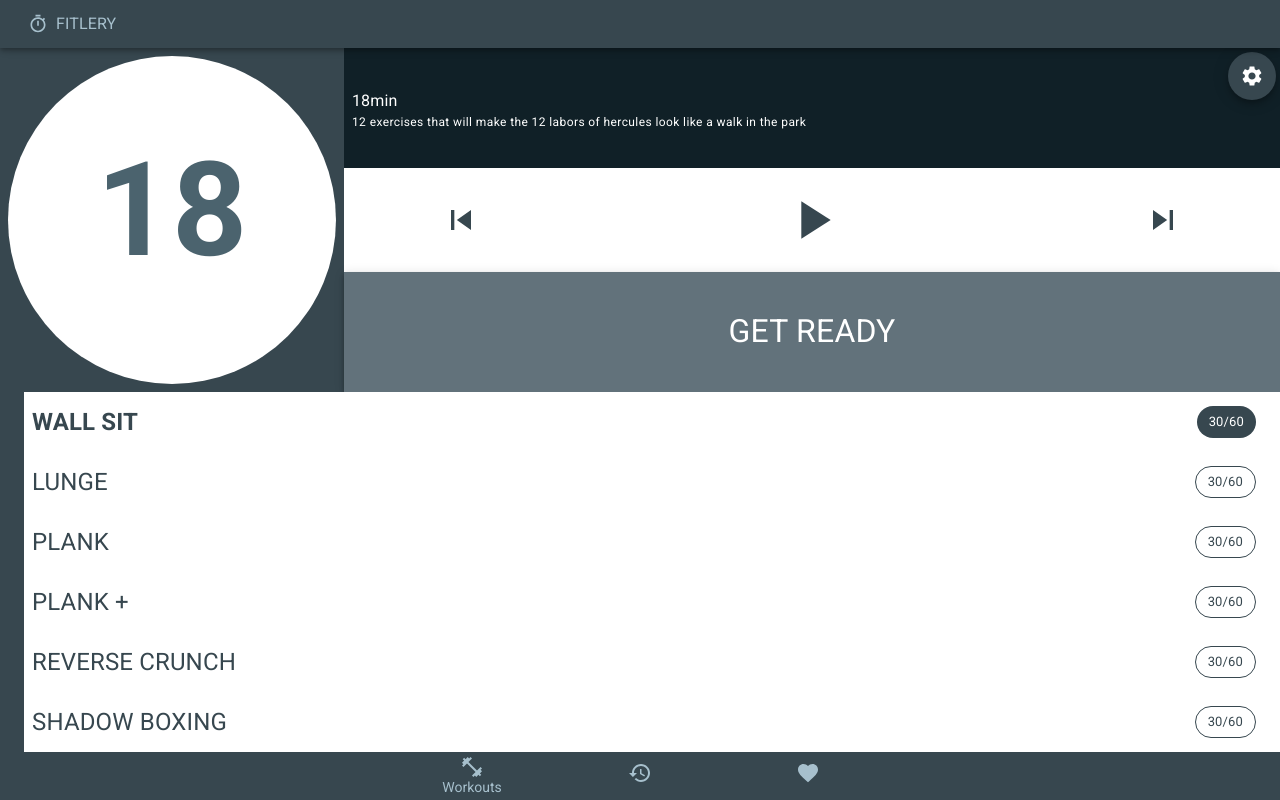
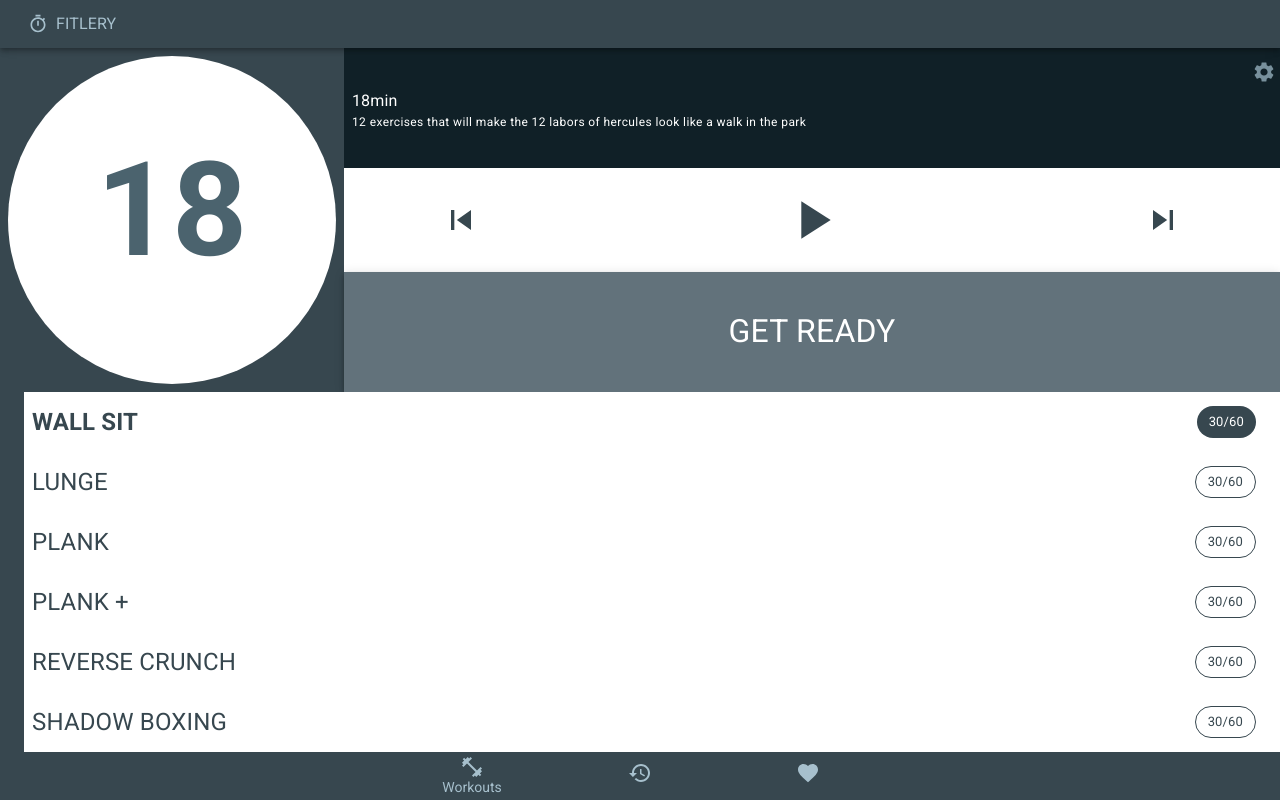
Before and after one commit to m00k/fitlery-web, a React (Create React App) app: page /workouts in a window 1280 px wide. Both pictures are taken after a click on the element 163 px from the left and 273 px from the top of the page. Built offline with nearby package versions, Linux system fonts and the light colour scheme.

Commit message:
refactor(banner): replace fab with card text action

```diff
--- a/src/player/Banner.tsx
+++ b/src/player/Banner.tsx
@@ -1,3 +1,5 @@
+import { IconButton } from '@material-ui/core';
+import SettingsIcon from '@material-ui/icons/Settings';
 import React, { ReactNode } from 'react';
 import Countdown from '../countdown/Countdown';
 import PieCountdown, { PieCountdownProps } from '../countdown/PieCountdown';
@@ -17,6 +19,7 @@ export interface BannerProps {
   children?: ReactNode;
   currentItem: PlaylistItemData;
   styles: BannerStyles;
+  onCardTextClick: () => void;
 }
 
 export interface BannerStyles {
@@ -44,7 +47,7 @@ const buildCardTextProps = ({ styles, ...props }: BannerProps) => {
 }
 
 const Banner: React.FC<BannerProps> = ({ styles, ...props }: BannerProps) => {
-  const { short, playState, msLeft } = props;
+  const { short, playState, msLeft, onCardTextClick } = props;
   const countdownProps = buildPieCountdownProps({ ...props, styles });
   const cardTextProps = buildCardTextProps({ styles, ...props });
 
@@ -56,7 +59,14 @@ const Banner: React.FC<BannerProps> = ({ styles, ...props }: BannerProps) => {
       />
       <CardText
         {...cardTextProps}
-      />
+      >
+        <IconButton
+          color="secondary"
+          onClick={onCardTextClick}
+        >
+          <SettingsIcon />
+        </IconButton>
+      </CardText>
     </>)
     : (<>
       <PieCountdown
--- a/src/player/Player.tsx
+++ b/src/player/Player.tsx
@@ -1,5 +1,4 @@
-import { Box, Fab, useTheme } from '@material-ui/core';
-import SettingsIcon from '@material-ui/icons/Settings';
+import { Box } from '@material-ui/core';
 import React from 'react';
 import { useHistory } from 'react-router-dom';
 import Playlist from '../playlist/Playlist';
@@ -11,13 +10,16 @@ import { useLayout } from './useLayout';
 import usePlayerPageStore, { PlayerPageState } from './usePlayerPageStore';
 
 
-const buildBannerProps = (state: PlayerPageState, { avatar, text }: BannerStyles): BannerProps => {
+const buildBannerProps = (state: PlayerPageState, { avatar, text }: BannerStyles, history: ReturnType<typeof useHistory>): BannerProps => {
   const { countdownState, playlistState, playerState } = state;
   const { currentItemIndex, items } = playlistState;
   const currentItem = currentItemIndex > -1 ? items[currentItemIndex] : items[0];
   const { msLeft, msTotal } = countdownState;
   const { playState } = playerState;
   const { short, name: title, description } = playlistState;
+  const onCardTextClick = () => {
+    history.push(`/workouts/${short}`); // TODO: bad idea: encoding missing, uniqueness questionable, ...
+  }
   return {
     playState,
     msLeft,
@@ -27,13 +29,13 @@ const buildBannerProps = (state: PlayerPageState, { avatar, text }: BannerStyles
     title,
     description,
     styles: { avatar, text },
+    onCardTextClick,
   }
 }
 
 // TODO: dispatch stop when navigating away
 // TODO: handle empty
 const Player = () => {
-  const theme = useTheme();
   const history = useHistory();
   const styles = useLayout();
   const [state, dispatch] = usePlayerPageStore();
@@ -45,12 +47,8 @@ const Player = () => {
   const { playerState } = state;
   const { playState } = playerState;
   const { avatar, text } = styles;
-  const bannerProps = buildBannerProps(state, { avatar, text });
-  const handleClick = (type: PlayerActionType) => dispatch[type]();
-
-  const handleSettingsClick = () => {
-    history.push(`/workouts/${bannerProps.short}`); // TODO: bad idea: encoding missing, uniqueness questionable, ...
-  }
+  const bannerProps = buildBannerProps(state, { avatar, text }, history);
+  const handleControlsClick = (type: PlayerActionType) => dispatch[type]();
 
   return (
     <Box
@@ -58,12 +56,12 @@ const Player = () => {
       style={styles.root}
     >
       <Banner
-        {...{...bannerProps}}
+        {...bannerProps}
       >
       </Banner>
       <Controls
         playState={playState}
-        onClick={handleClick}
+        onClick={handleControlsClick}
         style={styles.controls}
       />
       <PlaylistItemCurrent
@@ -72,18 +70,6 @@ const Player = () => {
       <Playlist
         style={styles.list}
       />
-      {playState === 'stopped' && <Fab
-        color="primary"
-        size='medium'
-        style={{
-          position: "fixed",
-          top: theme.variables.navbar.height + theme.spacing(.5),
-          right: theme.spacing(.5),
-        }}
-        onClick={handleSettingsClick}
-      >
-        <SettingsIcon />
-      </Fab>}
     </Box>
   );
 }
```
